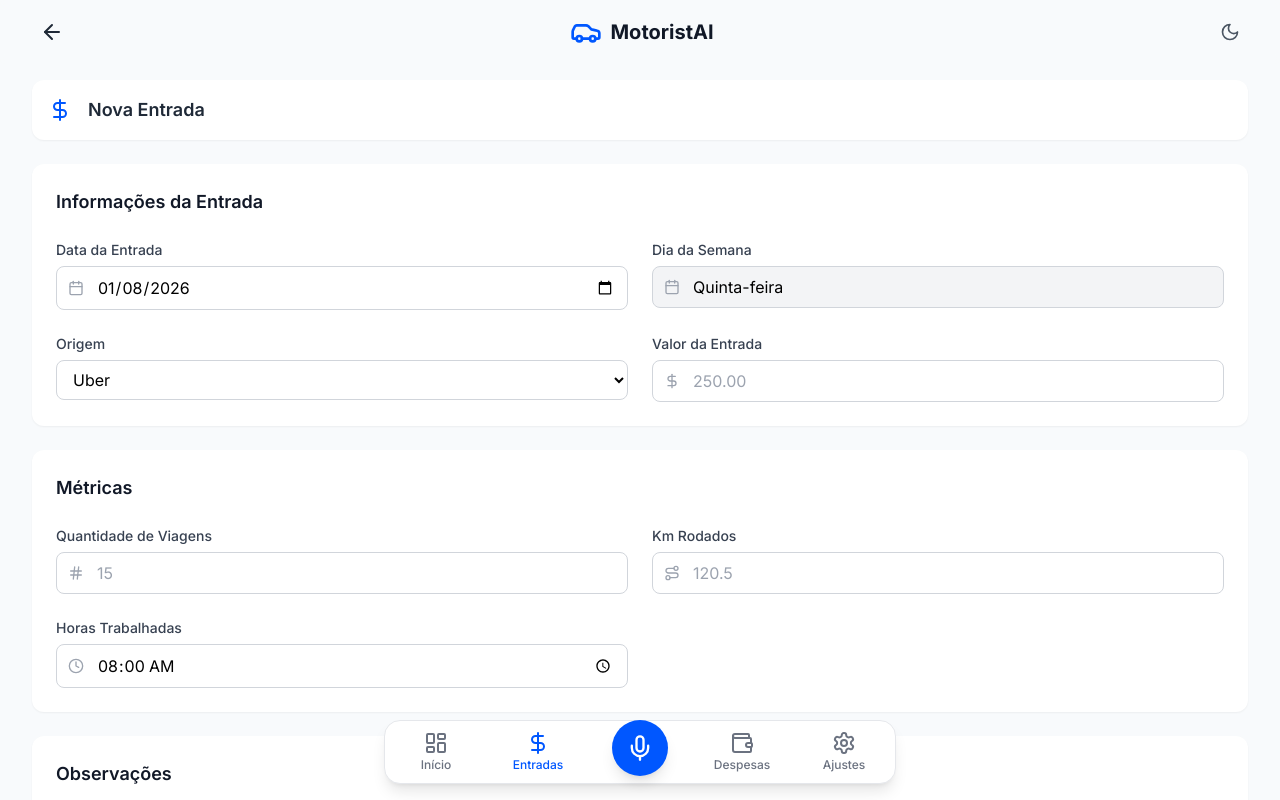
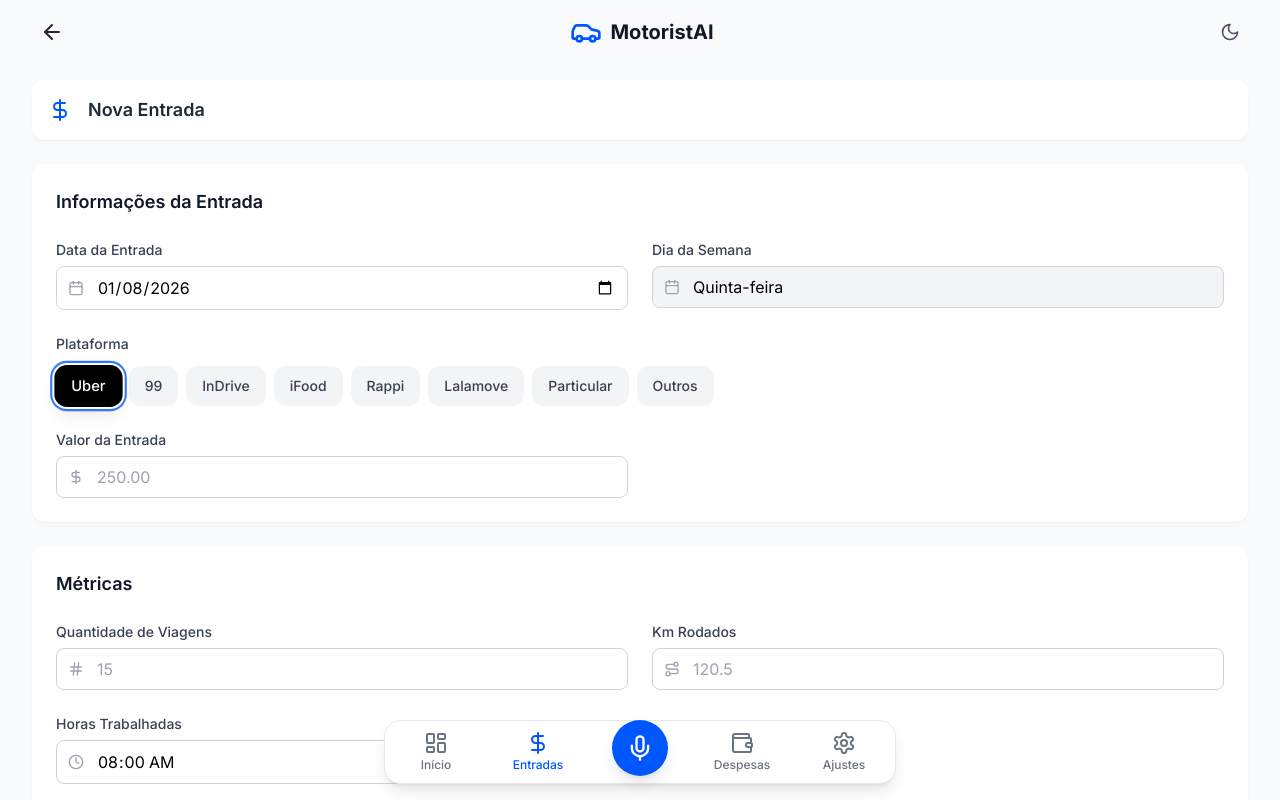
Before and after one commit to EuAleCorrea/MotoristAI, a React (Vite) app: page /entradas/nova in a window 1280 px wide. Shown: the top 800 px of the page. Built offline with nearby package versions, Linux system fonts and the light colour scheme.

Commit message:
feat: Add visual PlatformSelector component to entry form

```diff
--- /dev/null
+++ b/src/components/forms/PlatformSelector.tsx
@@ -0,0 +1,59 @@
+import React from 'react';
+
+interface Platform {
+    id: string;
+    name: string;
+    color: string;
+    bgColor: string;
+    textColor: string;
+}
+
+const PLATFORMS: Platform[] = [
+    { id: 'Uber', name: 'Uber', color: 'border-black', bgColor: 'bg-black', textColor: 'text-white' },
+    { id: '99', name: '99', color: 'border-yellow-500', bgColor: 'bg-yellow-500', textColor: 'text-black' },
+    { id: 'inDrive', name: 'InDrive', color: 'border-green-500', bgColor: 'bg-green-500', textColor: 'text-white' },
+    { id: 'iFood', name: 'iFood', color: 'border-red-500', bgColor: 'bg-red-500', textColor: 'text-white' },
+    { id: 'Rappi', name: 'Rappi', color: 'border-orange-500', bgColor: 'bg-orange-500', textColor: 'text-white' },
+    { id: 'Lalamove', name: 'Lalamove', color: 'border-orange-600', bgColor: 'bg-orange-600', textColor: 'text-white' },
+    { id: 'Particular', name: 'Particular', color: 'border-blue-500', bgColor: 'bg-blue-500', textColor: 'text-white' },
+    { id: 'Outros', name: 'Outros', color: 'border-gray-500', bgColor: 'bg-gray-500', textColor: 'text-white' },
+];
+
+interface PlatformSelectorProps {
+    value: string;
+    onChange: (platform: string) => void;
+    label?: string;
+}
+
+const PlatformSelector: React.FC<PlatformSelectorProps> = ({ value, onChange, label = 'Plataforma' }) => {
+    return (
+        <div className="md:col-span-2">
+            <label className="block text-sm font-medium text-gray-700 dark:text-gray-300 mb-3">
+                {label}
+            </label>
+            <div className="flex flex-wrap gap-2">
+                {PLATFORMS.map((platform) => {
+                    const isSelected = value === platform.id;
+                    return (
+                        <button
+                            key={platform.id}
+                            type="button"
+                            onClick={() => onChange(platform.id)}
+                            className={`
+                px-4 py-2.5 rounded-xl font-medium text-sm transition-all duration-200
+                ${isSelected
+                                    ? `${platform.bgColor} ${platform.textColor} ring-2 ring-offset-2 ring-offset-white dark:ring-offset-gray-800 ring-primary-500 shadow-lg scale-105`
+                                    : 'bg-gray-100 dark:bg-gray-700 text-gray-700 dark:text-gray-300 hover:bg-gray-200 dark:hover:bg-gray-600'
+                                }
+              `}
+                        >
+                            {platform.name}
+                        </button>
+                    );
+                })}
+            </div>
+        </div>
+    );
+};
+
+export default PlatformSelector;
--- a/src/pages/forms/EntryFormPage.tsx
+++ b/src/pages/forms/EntryFormPage.tsx
@@ -5,9 +5,9 @@ import FormPageLayout from '../../components/layouts/FormPageLayout';
 import { DollarSign, Calendar, Hash, Route, Clock } from 'lucide-react';
 import FormSection from '../../components/forms/FormSection';
 import FormInput from '../../components/forms/FormInput';
-import FormSelect from '../../components/forms/FormSelect';
 import FormTextArea from '../../components/forms/FormTextArea';
-import { format, parseISO } from 'date-fns';
+import PlatformSelector from '../../components/forms/PlatformSelector';
+import { format } from 'date-fns';
 import { ptBR } from 'date-fns/locale';
 
 function EntryFormPage() {
@@ -90,6 +90,10 @@ function EntryFormPage() {
     setFormData(prev => ({ ...prev, [name]: value }));
   };
 
+  const handlePlatformChange = (platform: string) => {
+    setFormData(prev => ({ ...prev, source: platform }));
+  };
+
   return (
     <FormPageLayout title={isEditing ? 'Editar Entrada' : 'Nova Entrada'} icon={DollarSign}>
       <form onSubmit={handleSubmit} className="space-y-6 pb-24">
@@ -114,21 +118,11 @@ function EntryFormPage() {
             disabled
             icon={<Calendar className="w-4 h-4 text-gray-400" />}
           />
-          <FormSelect
-            id="source"
-            name="source"
-            label="Origem"
+          <PlatformSelector
             value={formData.source}
-            onChange={handleInputChange}
-            required
-          >
-            <option value="Uber">Uber</option>
-            <option value="99">99</option>
-            <option value="inDrive">inDrive</option>
-            <option value="iFood">iFood</option>
-            <option value="Rappi">Rappi</option>
-            <option value="Outros">Outros</option>
-          </FormSelect>
+            onChange={handlePlatformChange}
+            label="Plataforma"
+          />
           <FormInput
             id="value"
             name="value"
```
Also changed, not shown: 6 other files (tests, documents, lock files or other folders).
